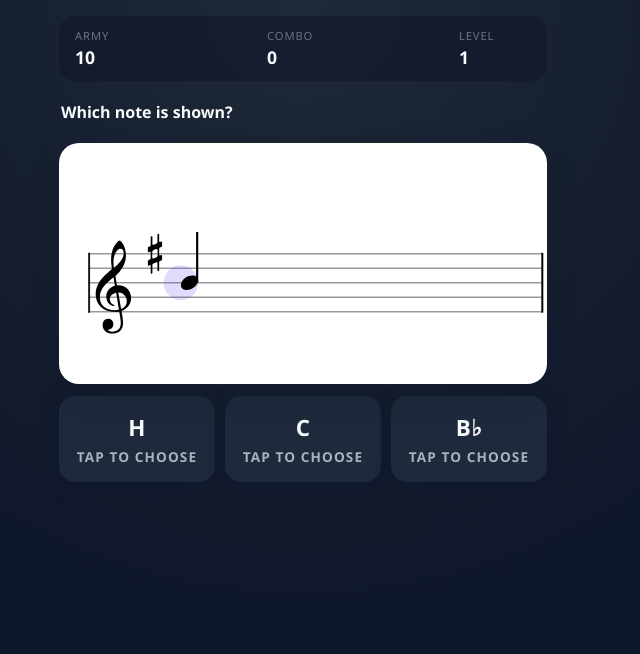
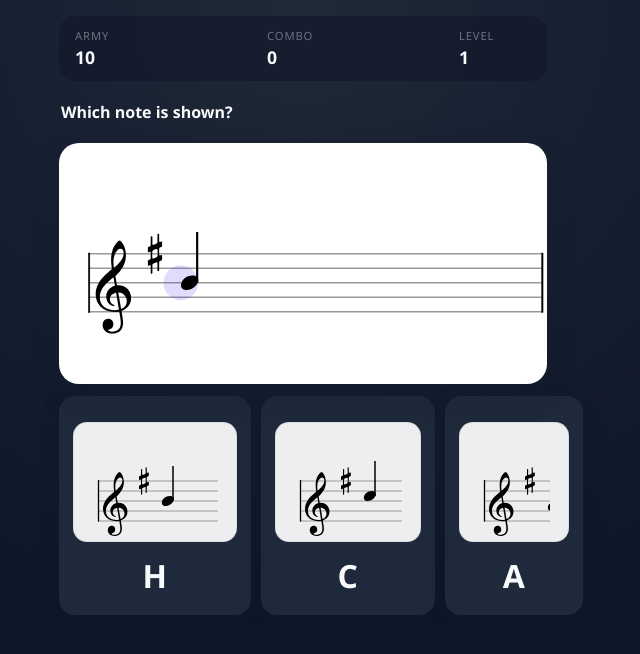
Before and after one commit to sovadn/static-web-game-codex, a website: page index.html in a window 1280 px wide. Shown: the whole page, without its empty margins (337-977 px from the left). Drawn offline with Linux system fonts and the light colour scheme.

Commit message:
Restore full mini-notation in answer lanes

```diff
--- a/game.js
+++ b/game.js
@@ -242,8 +242,11 @@ function generateNoteQuestion() {
   const note = randomItem(pool);
   const applied = applyKeySignature(note.letter, keySig);
   const correctName = formatNoteName(applied.letter, applied.accidental);
-  const options = buildNoteOptions(correctName, note.letter, applied.accidental);
-  const correctIndex = options.indexOf(correctName);
+  const { options, optionNoteKeys, correctIndex } = buildNoteOptions({
+    pool,
+    keySig,
+    baseNote: note,
+  });
 
   return {
     id: `q-${questionId++}`,
@@ -253,6 +256,7 @@ function generateNoteQuestion() {
     notes: [note],
     prompt: "Which note is shown?",
     options,
+    optionNoteKeys,
     correctIndex,
     explanation: `Correct: ${correctName} (in ${keySig} major, ${note.letter} is ${
       applied.accidental === "#" ? "sharpened" : applied.accidental === "b" ? "flattened" : "natural"
@@ -260,21 +264,30 @@ function generateNoteQuestion() {
   };
 }
 
-function buildNoteOptions(correctName, baseLetter, accidental) {
-  const options = new Set([correctName]);
-  if (accidental) {
-    options.add(formatNoteName(baseLetter, ""));
-  } else {
-    const fakeAccidental = baseLetter === "B" ? "b" : "#";
-    options.add(formatNoteName(baseLetter, fakeAccidental));
+function buildNoteOptions({ pool, keySig, baseNote }) {
+  const baseIndex = Math.max(0, pool.findIndex((entry) => entry.key === baseNote.key));
+  const indices = [];
+  let step = 0;
+  while (indices.length < 3 && (baseIndex - step >= 0 || baseIndex + step < pool.length)) {
+    if (step === 0) {
+      indices.push(baseIndex);
+    } else {
+      if (baseIndex - step >= 0) indices.push(baseIndex - step);
+      if (indices.length < 3 && baseIndex + step < pool.length) indices.push(baseIndex + step);
+    }
+    step += 1;
   }
-  const baseIndex = letters.indexOf(baseLetter);
-  const adjacentLetter = letters[(baseIndex + 1) % letters.length];
-  options.add(formatNoteName(adjacentLetter, ""));
-  while (options.size < 3) {
-    options.add(formatNoteName(randomItem(letters), ""));
-  }
-  return shuffle(Array.from(options)).slice(0, 3);
+
+  const entries = indices.map((index) => pool[index]).filter(Boolean);
+  const optionEntries = shuffle(entries).slice(0, 3);
+  const optionNoteKeys = optionEntries.map((entry) => entry.key);
+  const options = optionEntries.map((entry) => {
+    const applied = applyKeySignature(entry.letter, keySig);
+    return formatNoteName(applied.letter, applied.accidental);
+  });
+  const correctIndex = optionEntries.findIndex((entry) => entry.key === baseNote.key);
+
+  return { options, optionNoteKeys, correctIndex };
 }
 
 function generateIntervalQuestion() {
@@ -324,15 +337,49 @@ function shuffle(list) {
   return copy;
 }
 
-function setLaneContent(lane, mainText, subText) {
-  lane.innerHTML = "";
-  const main = document.createElement("span");
-  main.className = "lane-main";
-  main.textContent = mainText;
-  const sub = document.createElement("span");
-  sub.className = "lane-sub";
-  sub.textContent = subText;
-  lane.append(main, sub);
+function setLaneLabel(lane, text) {
+  const label = lane.querySelector(".lane-label");
+  if (label) {
+    label.textContent = text;
+  }
+}
+
+function clearLaneNotation(lane) {
+  const container = lane.querySelector(".lane-notation");
+  if (container) {
+    container.innerHTML = "";
+  }
+}
+
+function renderLaneNotation({ containerEl, clef, keySig, noteKey }) {
+  if (!containerEl) return;
+  const VF = getVexFlow();
+  if (!VF) return;
+
+  containerEl.innerHTML = "";
+  const renderer = new VF.Renderer(containerEl, VF.Renderer.Backends.SVG);
+  const width = containerEl.clientWidth || 200;
+  const height = containerEl.clientHeight || 120;
+  renderer.resize(width, height);
+  const context = renderer.getContext();
+  const staffWidth = Math.max(160, Math.min(width - 16, 220));
+  const staffX = Math.max(6, (width - staffWidth) / 2);
+  const staffY = 18;
+  const stave = new VF.Stave(staffX, staffY, staffWidth);
+  stave.addClef(clef).addKeySignature(keySig);
+  stave.setContext(context).draw();
+
+  const note = new VF.StaveNote({ clef, keys: [noteKey], duration: "q" });
+  note.setStave(stave);
+  const voice = new VF.Voice({ num_beats: 1, beat_value: 4 });
+  voice.addTickables([note]);
+  new VF.Formatter().joinVoices([voice]).format([voice], staffWidth - 30);
+  voice.draw(context, stave);
+
+  const svg = containerEl.querySelector("svg");
+  if (svg) {
+    svg.setAttribute("preserveAspectRatio", "xMidYMid meet");
+  }
 }
 
 function getNextQuestion() {
@@ -359,7 +406,19 @@ function nextQuestion() {
 function renderQuestion(question) {
   ui.prompt.textContent = question.prompt;
   ui.lanes.forEach((lane, index) => {
-    setLaneContent(lane, question.options[index], "Tap to choose");
+    lane.classList.toggle("lane-text-only", question.type !== "NOTE");
+    setLaneLabel(lane, question.options[index]);
+    if (question.type === "NOTE" && question.optionNoteKeys) {
+      const container = lane.querySelector(".lane-notation");
+      renderLaneNotation({
+        containerEl: container,
+        clef: question.clef,
+        keySig: question.keySig,
+        noteKey: question.optionNoteKeys[index],
+      });
+    } else {
+      clearLaneNotation(lane);
+    }
     lane.disabled = false;
   });
   ui.feedback.textContent = "";
--- a/index.html
+++ b/index.html
@@ -37,9 +37,18 @@
         <div id="notation" class="notation"></div>
       </div>
       <section class="lanes" aria-label="Answer lanes">
-        <button class="lane" data-index="0">A</button>
-        <button class="lane" data-index="1">B</button>
-        <button class="lane" data-index="2">C</button>
+        <button class="lane" data-index="0">
+          <div class="lane-notation" aria-hidden="true"></div>
+          <div class="lane-label">A</div>
+        </button>
+        <button class="lane" data-index="1">
+          <div class="lane-notation" aria-hidden="true"></div>
+          <div class="lane-label">B</div>
+        </button>
+        <button class="lane" data-index="2">
+          <div class="lane-notation" aria-hidden="true"></div>
+          <div class="lane-label">C</div>
+        </button>
       </section>
       <div id="feedback" class="feedback">Ready!</div>
     </main>
--- a/styles.css
+++ b/styles.css
@@ -141,7 +141,7 @@ main {
 
 .lane {
   width: 100%;
-  padding: 16px;
+  padding: 16px 14px 18px;
   border-radius: 16px;
   border: none;
   background: #1e293b;
@@ -153,21 +153,42 @@ main {
   display: flex;
   flex-direction: column;
   align-items: center;
-  gap: 4px;
+  gap: 6px;
 }
 
-.lane-main {
-  font-size: 1.65rem;
+.lane-notation {
+  width: 100%;
+  max-width: 240px;
+  height: 120px;
+  display: flex;
+  align-items: center;
+  justify-content: center;
+  background: rgba(255, 255, 255, 0.92);
+  border-radius: 14px;
+  padding: 6px;
+  margin: 10px 12px 6px 12px;
+  border: 1px solid rgba(0, 0, 0, 0.08);
+  overflow: hidden;
+}
+
+.lane-notation svg {
+  width: 100%;
+  height: 100%;
+  display: block;
+}
+
+.lane-label {
+  font-size: 2rem;
   font-weight: 800;
   letter-spacing: 0.02em;
 }
 
-.lane-sub {
-  font-size: 0.85rem;
-  font-weight: 600;
-  color: rgba(226, 232, 240, 0.72);
-  text-transform: uppercase;
-  letter-spacing: 0.08em;
+.lane-text-only .lane-notation {
+  display: none;
+}
+
+.lane-text-only .lane-label {
+  font-size: 2rem;
 }
 
 .lane:active {
@@ -217,10 +238,6 @@ main {
     flex: 1;
     font-size: 1.2rem;
   }
-
-  .lane-main {
-    font-size: 1.4rem;
-  }
 }
 
 @media (max-width: 520px) {
@@ -246,4 +263,17 @@ main {
   .feedback {
     font-size: 0.9rem;
   }
+
+  .lane {
+    padding: 14px;
+  }
+
+  .lane-notation {
+    max-width: 220px;
+    height: 120px;
+  }
+
+  .lane-label {
+    font-size: 2.1rem;
+  }
 }
```
